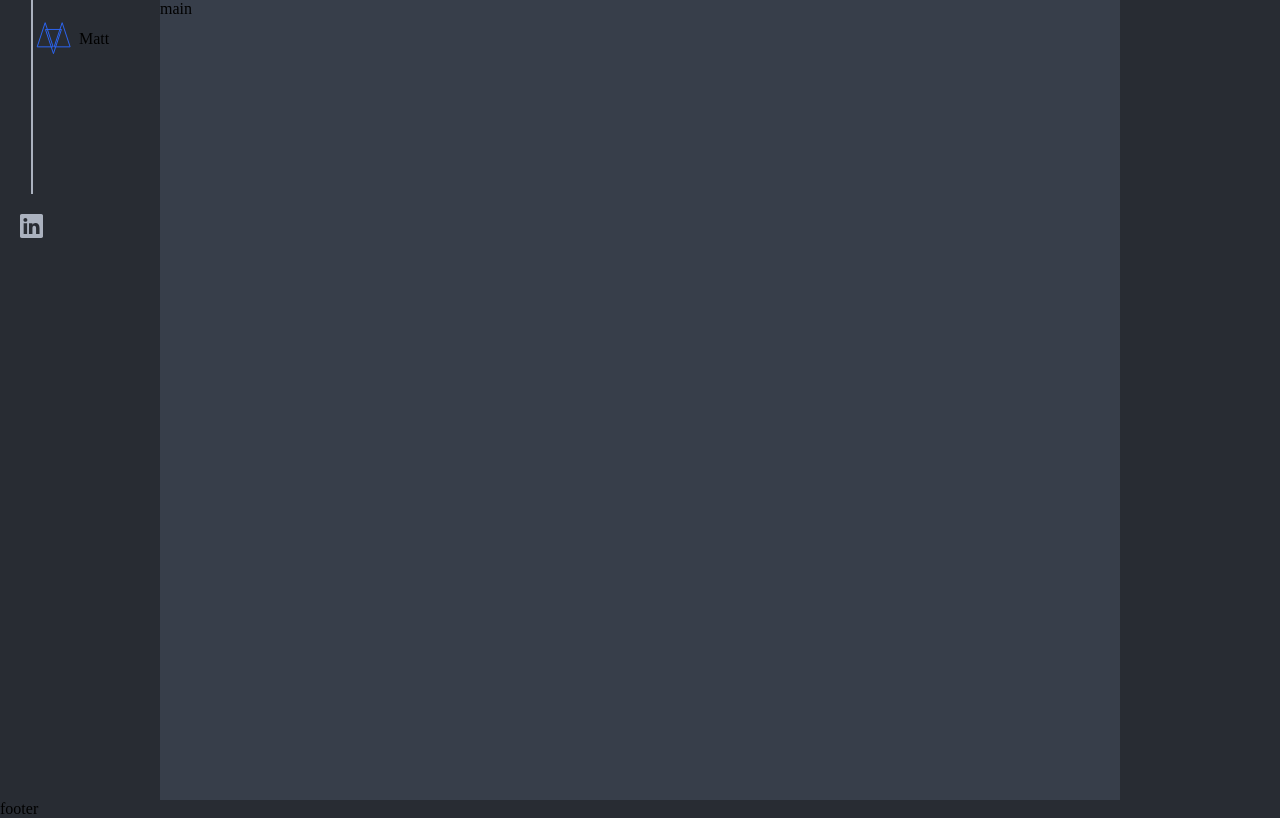
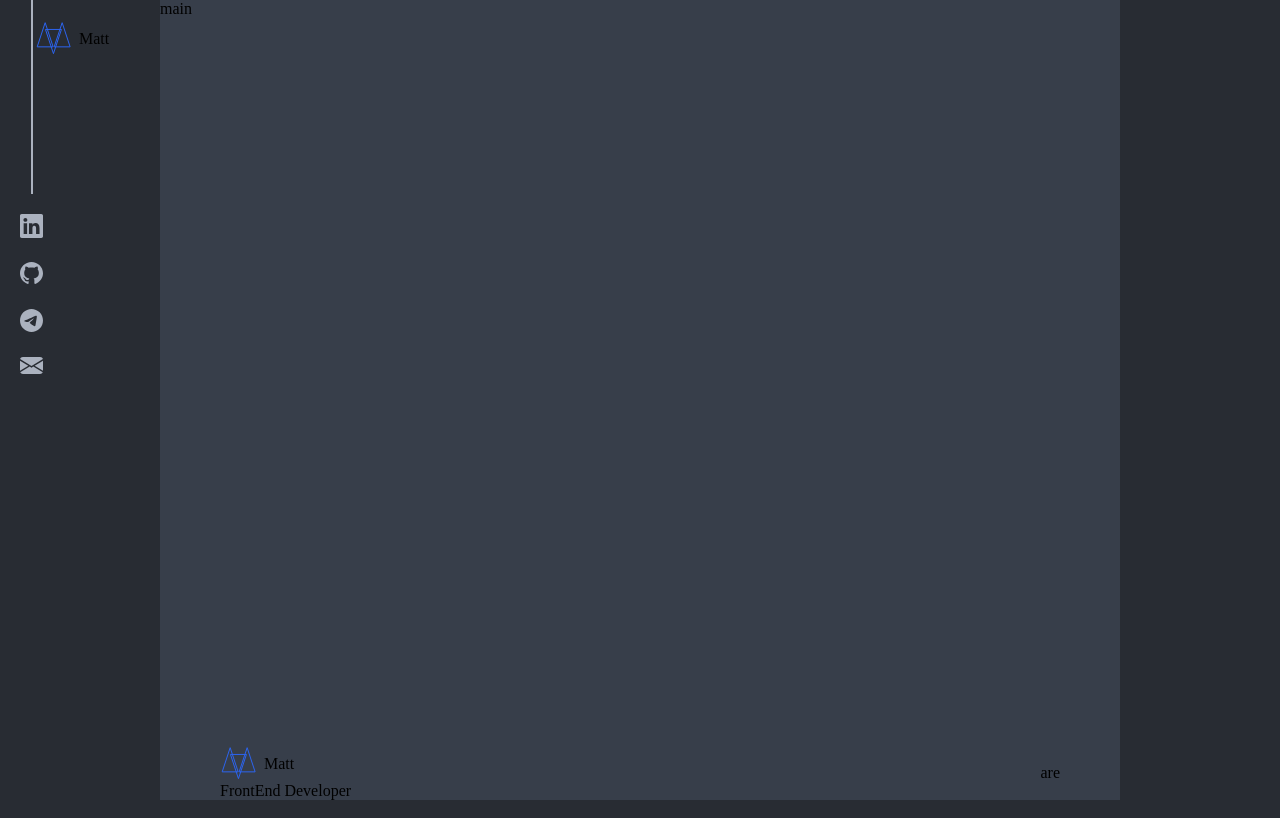
Before and after one commit to matinkaviani/matinkaviani, a Next.js app: page / in a window 1280 px wide. Built offline with nearby package versions, Linux system fonts and the light colour scheme.

Commit message:
add footer

```diff
--- /dev/null
+++ b/config/confg.ts
@@ -0,0 +1,12 @@
+const socialLinks = {
+    linkedIn: "https://www.linkedin.com/in/matin-kaviani-3a7755202/",
+    github: "https://github.com/whereismatin",
+    telegram: "https://t.me/matinkaviani",
+    email: "mhp5454@gmail.com"
+}
+
+const config = {
+    socialLinks
+}
+
+export default config;
--- a/modules/Layout/Footer.tsx
+++ b/modules/Layout/Footer.tsx
@@ -1,7 +1,22 @@
+import styles from '@/styles/Layout.module.css'
+
 const Footer = () => {
     return (
-        <div>
-            footer
+        <div id={styles.footer}>
+            <div>
+                <div className={styles.logo}>
+                    <svg width="38" height="37" viewBox="0 0 38 37" fill="none" xmlns="http://www.w3.org/2000/svg">
+                        <path d="M18.1387 26.8521L10.169 2.68258L2.19923 26.8521L18.1387 26.8521Z" stroke="#2C64EF" />
+                        <path d="M10.4746 9.45942L18.4443 33.6289L26.414 9.45942L10.4746 9.45942Z" stroke="#2C64EF" />
+                        <path d="M35.1133 26.8521L27.1436 2.68258L19.1738 26.8521L35.1133 26.8521Z" stroke="#2C64EF" />
+                    </svg>
+                    Matt
+                </div>
+                <div>
+                    FrontEnd Developer
+                </div>
+            </div>
+            <span>are</span>
         </div>
     )
 }
--- a/modules/Layout/index.tsx
+++ b/modules/Layout/index.tsx
@@ -1,6 +1,7 @@
 import Head from "next/head";
 import Footer from "./Footer";
 import styles from '@/styles/Layout.module.css'
+import config from "@/config/confg";
 
 
 interface Props {
@@ -9,7 +10,7 @@ interface Props {
 const Layout = (props: Props) => {
 
     return (
-        <div id="public-layout">
+        <div id={styles.publicLayout}>
             <Head>
                 <title>Matin Kaviani | Personal Website</title>
                 <meta name="description" content="Welcome to Matin Kaviani's online home, where you can discover his projects and skills" />
@@ -20,16 +21,29 @@ const Layout = (props: Props) => {
                 <div className={styles.sideSocial}>
                     <div className={styles.line}></div>
                     <div className={styles.socialIcons}>
-                        <div className={styles.icon}>
-                            <a href="https://www.linkedin.com/in/matin-kaviani-3a7755202/" target="_blank">
-                                <svg width="23" height="24" viewBox="0 0 23 24" fill="none" xmlns="http://www.w3.org/2000/svg">
-                                    <path d="M0 1.719C0 0.7695 0.756125 0 1.68906 0H21.3109C22.2439 0 23 0.7695 23 1.719V22.281C23 23.2305 22.2439 24 21.3109 24H1.68906C0.756125 24 0 23.2305 0 22.281V1.719ZM7.10556 20.091V9.2535H3.65413V20.091H7.10556ZM5.38056 7.773C6.58375 7.773 7.33269 6.942 7.33269 5.901C7.31112 4.8375 6.58519 4.029 5.40356 4.029C4.22194 4.029 3.45 4.839 3.45 5.901C3.45 6.942 4.19894 7.773 5.35756 7.773H5.38056ZM12.4358 20.091V14.0385C12.4358 13.7145 12.4588 13.3905 12.5508 13.1595C12.7995 12.513 13.3673 11.8425 14.3218 11.8425C15.571 11.8425 16.0698 12.8355 16.0698 14.2935V20.091H19.5213V13.875C19.5213 10.545 17.8192 8.997 15.548 8.997C13.7166 8.997 12.8958 10.047 12.4358 10.7865V10.824H12.4128C12.4204 10.8115 12.4281 10.799 12.4358 10.7865V9.2535H8.98581C9.02894 10.2705 8.98581 20.091 8.98581 20.091H12.4358Z" fill="#2C64EF" />
-                                </svg>
-                            </a>
-                        </div>
+                        <a className={styles.icon} href={config.socialLinks.linkedIn} target="_blank">
+                            <svg width="23" height="24" viewBox="0 0 23 24" fill="none" xmlns="http://www.w3.org/2000/svg">
+                                <path d="M0 1.719C0 0.7695 0.756125 0 1.68906 0H21.3109C22.2439 0 23 0.7695 23 1.719V22.281C23 23.2305 22.2439 24 21.3109 24H1.68906C0.756125 24 0 23.2305 0 22.281V1.719ZM7.10556 20.091V9.2535H3.65413V20.091H7.10556ZM5.38056 7.773C6.58375 7.773 7.33269 6.942 7.33269 5.901C7.31112 4.8375 6.58519 4.029 5.40356 4.029C4.22194 4.029 3.45 4.839 3.45 5.901C3.45 6.942 4.19894 7.773 5.35756 7.773H5.38056ZM12.4358 20.091V14.0385C12.4358 13.7145 12.4588 13.3905 12.5508 13.1595C12.7995 12.513 13.3673 11.8425 14.3218 11.8425C15.571 11.8425 16.0698 12.8355 16.0698 14.2935V20.091H19.5213V13.875C19.5213 10.545 17.8192 8.997 15.548 8.997C13.7166 8.997 12.8958 10.047 12.4358 10.7865V10.824H12.4128C12.4204 10.8115 12.4281 10.799 12.4358 10.7865V9.2535H8.98581C9.02894 10.2705 8.98581 20.091 8.98581 20.091H12.4358Z" fill="#2C64EF" />
+                            </svg>
+                        </a>
+                        <a className={styles.icon} href={config.socialLinks.github} target="_blank">
+                            <svg width="23" height="22" viewBox="0 0 23 22" fill="none" xmlns="http://www.w3.org/2000/svg">
+                                <path d="M11.5 0C5.14625 0 0 5.02516 0 11.2294C0 16.1984 3.29187 20.3954 7.86312 21.8833C8.43812 21.9816 8.65375 21.6447 8.65375 21.3499C8.65375 21.0832 8.63938 20.1989 8.63938 19.2584C5.75 19.7778 5.0025 18.5706 4.7725 17.939C4.64313 17.6161 4.0825 16.6195 3.59375 16.3528C3.19125 16.1423 2.61625 15.6229 3.57938 15.6089C4.485 15.5948 5.13188 16.423 5.3475 16.7599C6.3825 18.4583 8.03563 17.9811 8.69688 17.6863C8.7975 16.9564 9.09937 16.4651 9.43 16.1844C6.87125 15.9036 4.1975 14.9351 4.1975 10.6399C4.1975 9.41867 4.64313 8.40802 5.37625 7.62196C5.26125 7.34123 4.85875 6.19021 5.49125 4.64617C5.49125 4.64617 6.45437 4.3514 8.65375 5.79718C9.57375 5.54452 10.5513 5.41819 11.5288 5.41819C12.5063 5.41819 13.4838 5.54452 14.4038 5.79718C16.6031 4.33736 17.5662 4.64617 17.5662 4.64617C18.1987 6.19021 17.7962 7.34123 17.6812 7.62196C18.4144 8.40802 18.86 9.40463 18.86 10.6399C18.86 14.9491 16.1719 15.9036 13.6131 16.1844C14.03 16.5353 14.3894 17.2091 14.3894 18.2618C14.3894 19.7638 14.375 20.9709 14.375 21.3499C14.375 21.6447 14.5906 21.9956 15.1656 21.8833C17.4487 21.1309 19.4326 19.6983 20.838 17.787C22.2435 15.8758 22.9996 13.5823 23 11.2294C23 5.02516 17.8538 0 11.5 0Z" fill="#2C64EF" />
+                            </svg>
+                        </a>
+                        <a className={styles.icon} href={config.socialLinks.telegram} target="_blank">
+                            <svg width="23" height="24" viewBox="0 0 23 24" fill="none" xmlns="http://www.w3.org/2000/svg">
+                                <path d="M23 12.4043C23 15.4543 21.7884 18.3794 19.6317 20.536C17.4751 22.6927 14.55 23.9043 11.5 23.9043C8.45001 23.9043 5.52494 22.6927 3.36827 20.536C1.2116 18.3794 0 15.4543 0 12.4043C0 9.35431 1.2116 6.42924 3.36827 4.27257C5.52494 2.1159 8.45001 0.904297 11.5 0.904297C14.55 0.904297 17.4751 2.1159 19.6317 4.27257C21.7884 6.42924 23 9.35431 23 12.4043ZM11.9126 9.39417C10.7942 9.85992 8.55744 10.823 5.20519 12.2835C4.66181 12.4992 4.37575 12.7119 4.34987 12.9189C4.30675 13.2682 4.74519 13.4062 5.34175 13.5945L5.59331 13.6736C6.17981 13.8648 6.97044 14.0876 7.38012 14.0962C7.75387 14.1049 8.16931 13.9525 8.62787 13.6362C11.7602 11.5217 13.3774 10.4536 13.478 10.4306C13.5499 10.4134 13.6505 10.3932 13.7166 10.4536C13.7842 10.5125 13.777 10.6261 13.7698 10.6563C13.7267 10.8417 12.006 12.4402 11.1162 13.2682C10.8387 13.527 10.6418 13.7095 10.6016 13.7512C10.5129 13.8418 10.4228 13.931 10.3313 14.0186C9.78506 14.5447 9.37681 14.9386 10.3529 15.5826C10.8229 15.8931 11.1996 16.1475 11.5747 16.4034C11.983 16.6823 12.3912 16.9597 12.9202 17.3076C13.0539 17.3939 13.1833 17.4873 13.3084 17.5764C13.7842 17.9157 14.214 18.2204 14.7416 18.1715C15.0492 18.1428 15.3669 17.8553 15.5279 16.9928C15.9088 14.9559 16.6578 10.5442 16.8302 8.72573C16.8408 8.57457 16.8345 8.4227 16.8116 8.27292C16.798 8.15206 16.7395 8.04071 16.6477 7.96098C16.5169 7.87069 16.361 7.82392 16.2021 7.8273C15.7708 7.83448 15.1052 8.06592 11.9126 9.39417Z" fill="#2C64EF" />
+                            </svg>
+                        </a>
+                        <a className={styles.icon} href={`mailto:${config.socialLinks.email}`} target="_blank">
+                            <svg width="23" height="18" viewBox="0 0 23 18" fill="none" xmlns="http://www.w3.org/2000/svg">
+                                <path d="M0.071875 3.10721C0.216801 2.48139 0.573067 1.92262 1.08232 1.5224C1.59158 1.12219 2.22365 0.904254 2.875 0.904297H20.125C20.7764 0.904254 21.4084 1.12219 21.9177 1.5224C22.4269 1.92262 22.7832 2.48139 22.9281 3.10721L11.5 9.9908L0.071875 3.10721ZM0 4.72505V14.789L8.34181 9.74855L0 4.72505ZM9.71894 10.5801L0.274563 16.285C0.507907 16.7699 0.876195 17.1796 1.33656 17.4662C1.79693 17.7529 2.33044 17.9048 2.875 17.9043H20.125C20.6695 17.9044 21.2028 17.7522 21.6629 17.4653C22.123 17.1783 22.491 16.7686 22.724 16.2836L13.2796 10.5787L11.5 11.6511L9.71894 10.5787V10.5801ZM14.6582 9.74996L23 14.789V4.72505L14.6582 9.74855V9.74996Z" fill="#2C64EF" />
+                            </svg>
+                        </a>
                     </div>
                 </div>
-                <div className={styles.logo}>
+                <div className={`${styles.logo} ${styles.logoHeader}`}>
                     <svg width="38" height="37" viewBox="0 0 38 37" fill="none" xmlns="http://www.w3.org/2000/svg">
                         <path d="M18.1387 26.8521L10.169 2.68258L2.19923 26.8521L18.1387 26.8521Z" stroke="#2C64EF" />
                         <path d="M10.4746 9.45942L18.4443 33.6289L26.414 9.45942L10.4746 9.45942Z" stroke="#2C64EF" />
--- a/styles/Layout.module.css
+++ b/styles/Layout.module.css
@@ -1,3 +1,7 @@
+#publicLayout {
+    position: relative;
+}
+
 .main {
     position: relative;
 }
@@ -6,13 +10,16 @@
     margin: 0 160px;
 }
 
+.logoHeader {
+    position: absolute;
+    top: 20px;
+    left: 35px;
+}
+
 .logo {
-    position: absolute;
     display: flex;
     align-items: center;
     gap: 6px;
-    top: 20px;
-    left: 35px;
 }
 
 .sideSocial {
@@ -32,6 +39,9 @@
 
 .socialIcons {
     margin-top: 20px;
+    display: flex;
+    flex-flow: column;
+    gap: 20px;
 }
 
 .icon {
@@ -41,3 +51,13 @@
 .icon path {
     fill: rgb(var(--shape-icon-color));
 }
+
+#footer {
+    position: absolute;
+    bottom: 0;
+    padding: 0 220px;
+    width: 100%;
+    display: flex;
+    justify-content: space-between;
+    align-items: center;
+}
```
